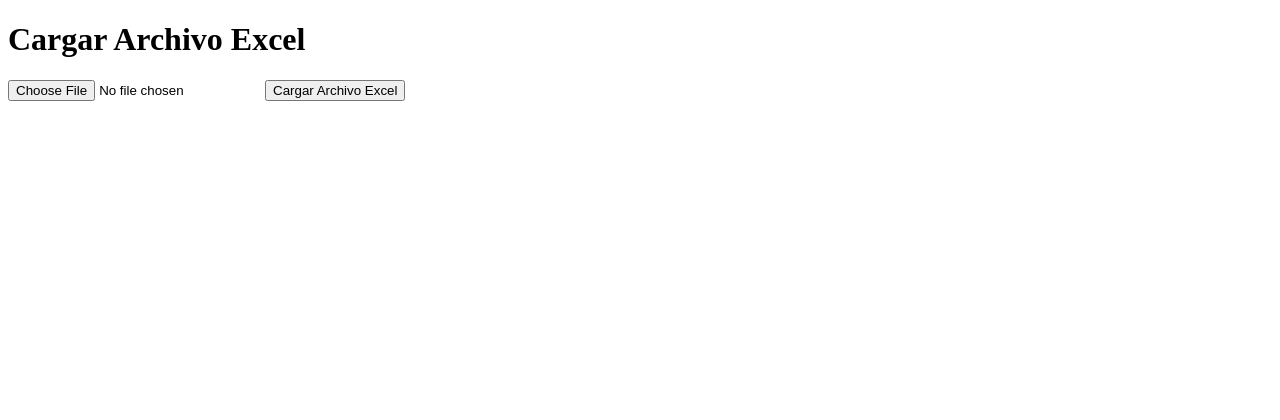
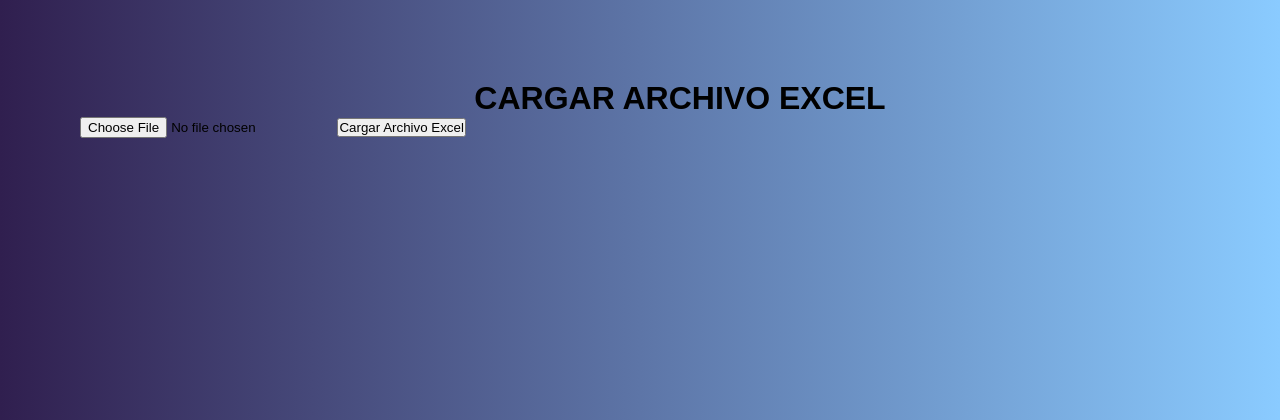
Before and after one commit to Dan2001afk/Proyecto_ICED_con_DJANGO, a Django app: template Invetario_ICED/AppInventario_ICED/templates/subir_excel.html in a window 1280 px wide. Shown: the top 420 px of the page. Run offline with Django 4.2, Linux system fonts and the light colour scheme; the template is opened without the code that fills it, so the values that code supplies are empty; parts of the project's set-up code (start-up, migrations or seed data) failed here and were passed over.

Commit message:
Cristian camilo diseño excel

```diff
--- a/Invetario_ICED/AppInventario_ICED/static/css/Usuario.css
+++ b/Invetario_ICED/AppInventario_ICED/static/css/Usuario.css
@@ -378,7 +378,6 @@ table th {
 }
 
 
-
 .btnInsertar{
   width: 15%;
   height: 40px;
@@ -422,9 +421,8 @@ table th {
 
 
 #CargarUsuarios{
-
   width: 10%;
-  padding: 10px;
+  padding: 9px;
   background-color: #61ce35;
   color: white;
   border: none;
--- /dev/null
+++ b/Invetario_ICED/AppInventario_ICED/static/css/exel.css
@@ -0,0 +1,19 @@
+*{
+    margin: 0;
+    padding: 0;
+    box-sizing: border-box;
+    text-decoration: none;
+    font-family: sans-serif;
+
+}
+body{
+
+    background-image: linear-gradient(to left,  #8acbff,#301f4f);
+    margin-top: 80px;
+    margin-left: 80px;
+    transition: margin-left 300ms  cubic-bezier(0.075, 0.82, 0.165, 1);
+
+}
+.h1{
+text-align: center;
+}
--- a/Invetario_ICED/AppInventario_ICED/templates/subir_excel.html
+++ b/Invetario_ICED/AppInventario_ICED/templates/subir_excel.html
@@ -1,12 +1,15 @@
+{% load static %}
 <!DOCTYPE html>
 <html lang="en">
 <head>
     <meta charset="UTF-8">
     <meta name="viewport" content="width=device-width, initial-scale=1.0">
     <title>Cargar Archivo Excel</title>
+    <link rel="icon" href="{% static 'imagenes/iced_logo.png' %}" type="image/x-icon">
+    <link rel="stylesheet" href="{% static 'css/exel.css' %}">
 </head>
 <body>
-    <h1>Cargar Archivo Excel</h1>
+    <h1 class="h1">CARGAR ARCHIVO EXCEL</h1>
     <form method="post" enctype="multipart/form-data">
         {% csrf_token %}
         <input type="file" name="excel_file" id="excel_file" accept=".xlsx, .xls">
```
Also changed, not shown: 1 other file.
